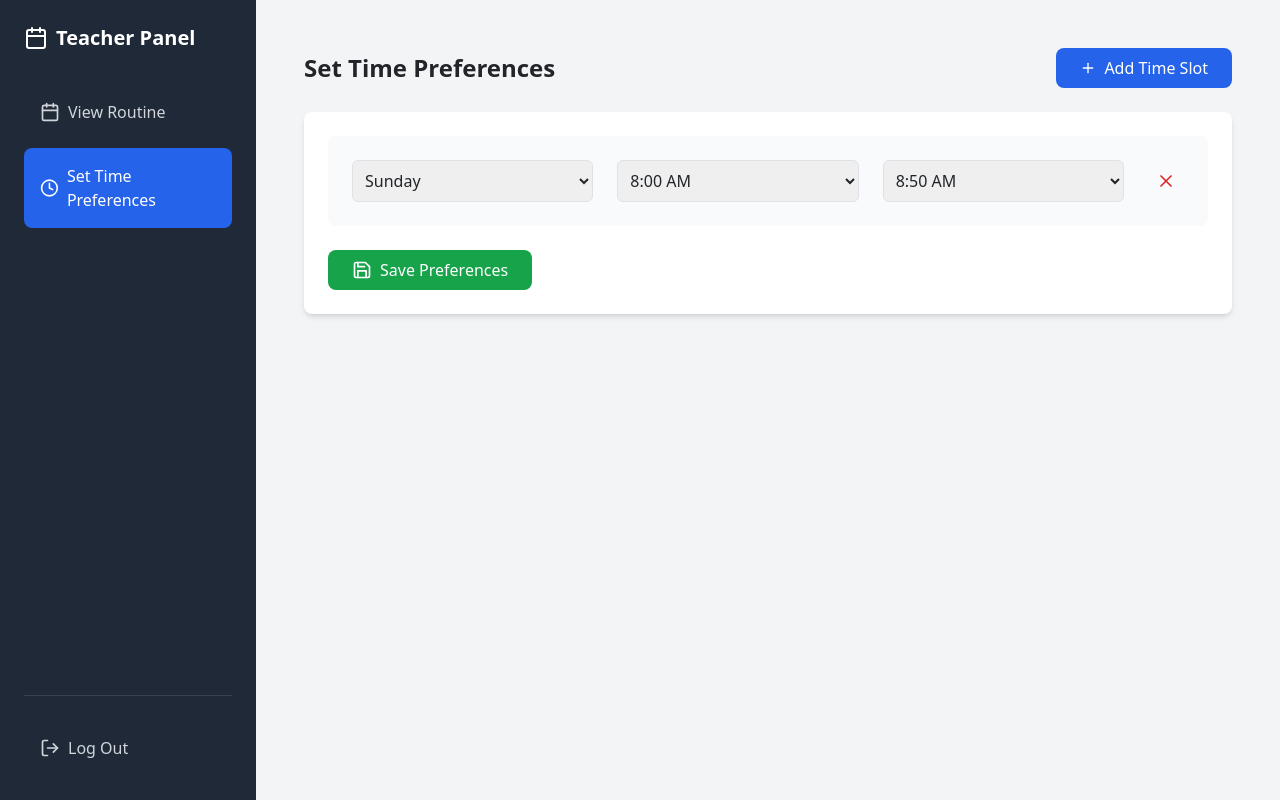
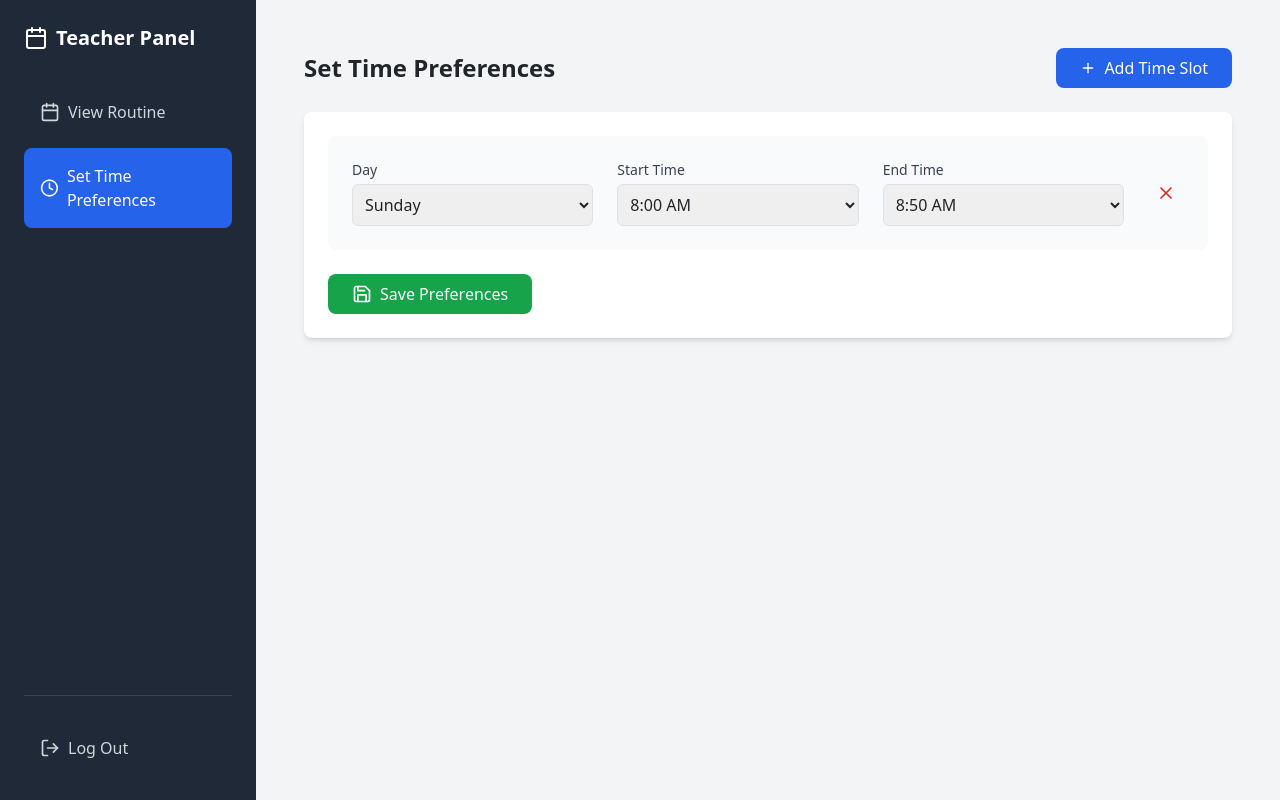
Before and after one commit to nahian00777/CUET-Class-Routine-Management-System, a React (Vite) app in the folder frontend/: page /teacher/preferences in a window 1280 px wide. Both pictures are taken after a click on the button "Add Time Slot". Built offline with nearby package versions, Linux system fonts and the light colour scheme.

Commit message:
set Time preferrences front end done!

```diff
--- a/frontend/src/components/teacher/TimePreferences.jsx
+++ b/frontend/src/components/teacher/TimePreferences.jsx
@@ -47,6 +47,9 @@
           {preferences.map((slot, index) => (
             <div key={index} className="flex items-center gap-4 p-4 bg-gray-50 rounded-lg">
               <div className="flex-1">
+                <label className="block text-sm font-medium text-gray-700 mb-1">
+                  Day
+                </label>
                 <select
                   value={slot.day}
                   onChange={(e) => {
@@ -62,6 +65,9 @@
                 </select>
               </div>
               <div className="flex-1">
+                <label className="block text-sm font-medium text-gray-700 mb-1">
+                  Start Time
+                </label>
                 <select
                   value={slot.startTime}
                   onChange={(e) => {
@@ -77,6 +83,9 @@
                 </select>
               </div>
               <div className="flex-1">
+                <label className="block text-sm font-medium text-gray-700 mb-1">
+                  End Time
+                </label>
                 <select
                   value={slot.endTime}
                   onChange={(e) => {
```
